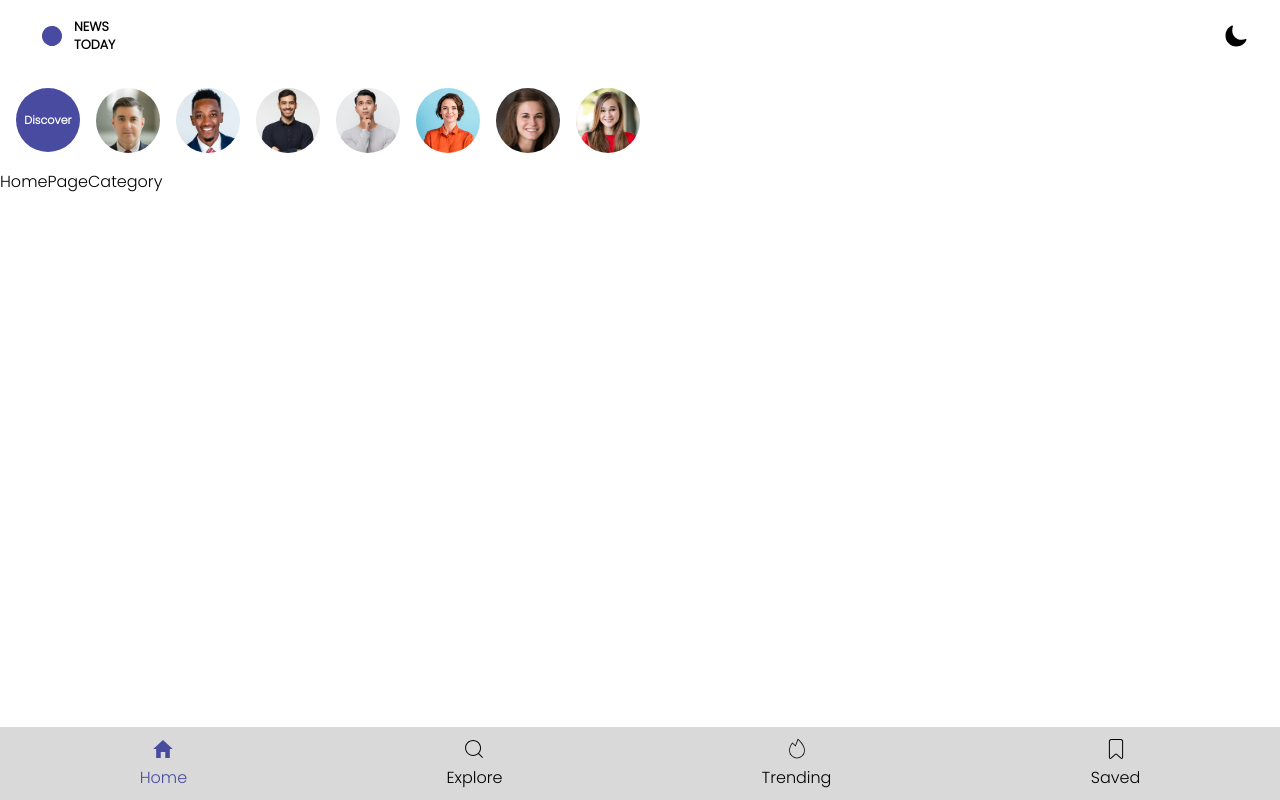
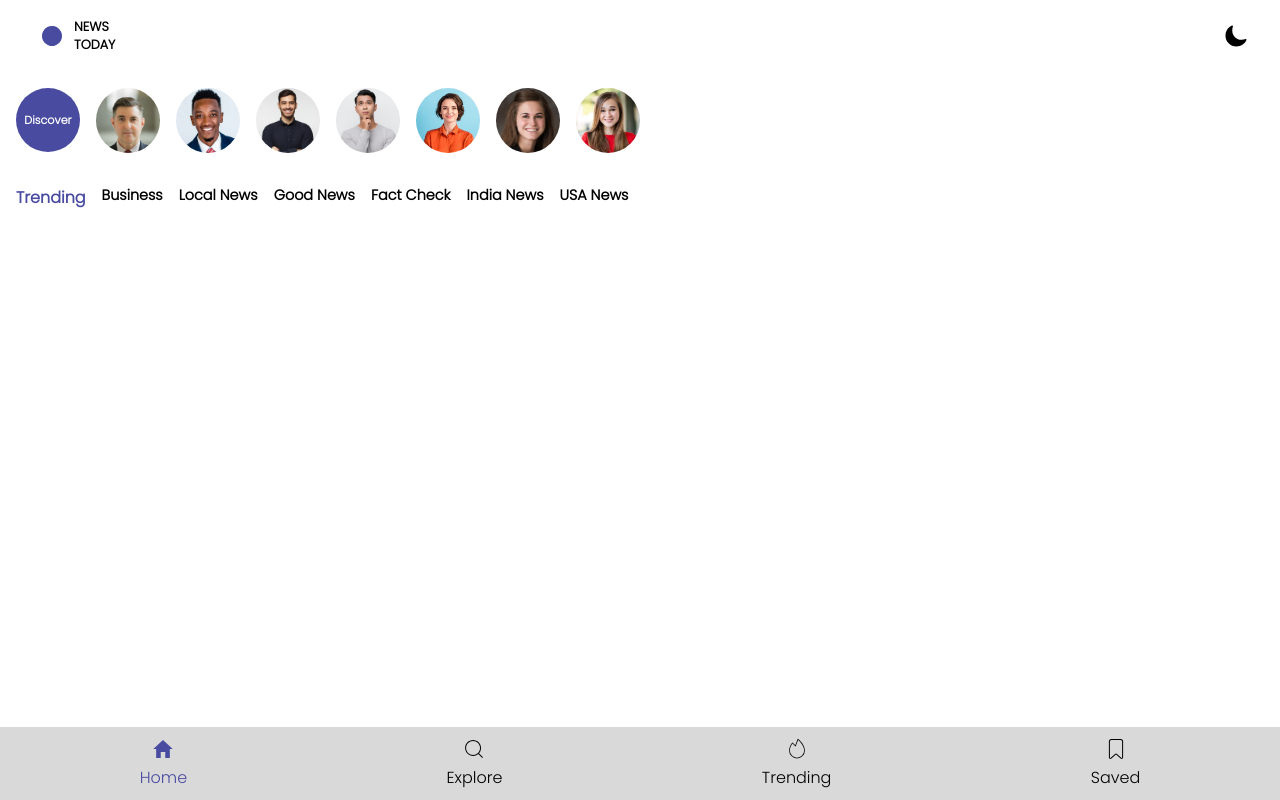
Before and after one commit to tishasaha32/news-today, a React (Create React App) app: page / in a window 1280 px wide. Built offline with nearby package versions, Linux system fonts and the light colour scheme; a web font is replaced by a local one.

Commit message:
Home Page Category Bar UI Done

```diff
--- a/src/components/HomePageCategory.js
+++ b/src/components/HomePageCategory.js
@@ -1,7 +1,82 @@
-import React from "react";
+import React, { useState } from "react";
+import styles from "./HomePageCategory.module.css";
 
 function HomePageCategory() {
-  return <div>HomePageCategory</div>;
+  const [selectedCategory, setSelectedCategory] = useState("Trending");
+  return (
+    <div className={styles.categoryContainer}>
+      <p
+        className={
+          selectedCategory === "Trending"
+            ? styles.activeCategoryText
+            : styles.categoryText
+        }
+        onClick={() => setSelectedCategory("Trending")}
+      >
+        Trending
+      </p>
+      <p
+        className={
+          selectedCategory === "Business"
+            ? styles.activeCategoryText
+            : styles.categoryText
+        }
+        onClick={() => setSelectedCategory("Business")}
+      >
+        Business
+      </p>
+      <p
+        className={
+          selectedCategory === "Local News"
+            ? styles.activeCategoryText
+            : styles.categoryText
+        }
+        onClick={() => setSelectedCategory("Local News")}
+      >
+        Local News
+      </p>
+      <p
+        className={
+          selectedCategory === "Good News"
+            ? styles.activeCategoryText
+            : styles.categoryText
+        }
+        onClick={() => setSelectedCategory("Good News")}
+      >
+        Good News
+      </p>
+      <p
+        className={
+          selectedCategory === "Fact Check"
+            ? styles.activeCategoryText
+            : styles.categoryText
+        }
+        onClick={() => setSelectedCategory("Fact Check")}
+      >
+        Fact Check
+      </p>
+      <p
+        className={
+          selectedCategory === "India News"
+            ? styles.activeCategoryText
+            : styles.categoryText
+        }
+        onClick={() => setSelectedCategory("India News")}
+      >
+        India News
+      </p>
+      <p
+        className={
+          selectedCategory === "USA News"
+            ? styles.activeCategoryText
+            : styles.categoryText
+        }
+        onClick={() => setSelectedCategory("USA News")}
+      >
+        USA News
+      </p>
+    </div>
+  );
 }
 
 export default HomePageCategory;
--- a/src/components/HomePageCategory.module.css
+++ b/src/components/HomePageCategory.module.css
@@ -0,0 +1,20 @@
+.categoryContainer{
+    display: flex;
+    gap: 1rem;
+    width: 100vw;
+    overflow-x: scroll;
+    padding: 1rem;
+}
+.categoryContainer::-webkit-scrollbar{
+    display: none;
+}
+.categoryText{
+    white-space: nowrap;
+    font-weight: bold;
+    font-size: 0.9rem;
+}
+.activeCategoryText{
+    white-space: nowrap;
+    color: #494ba1;
+    font-weight: bold;
+}
```
